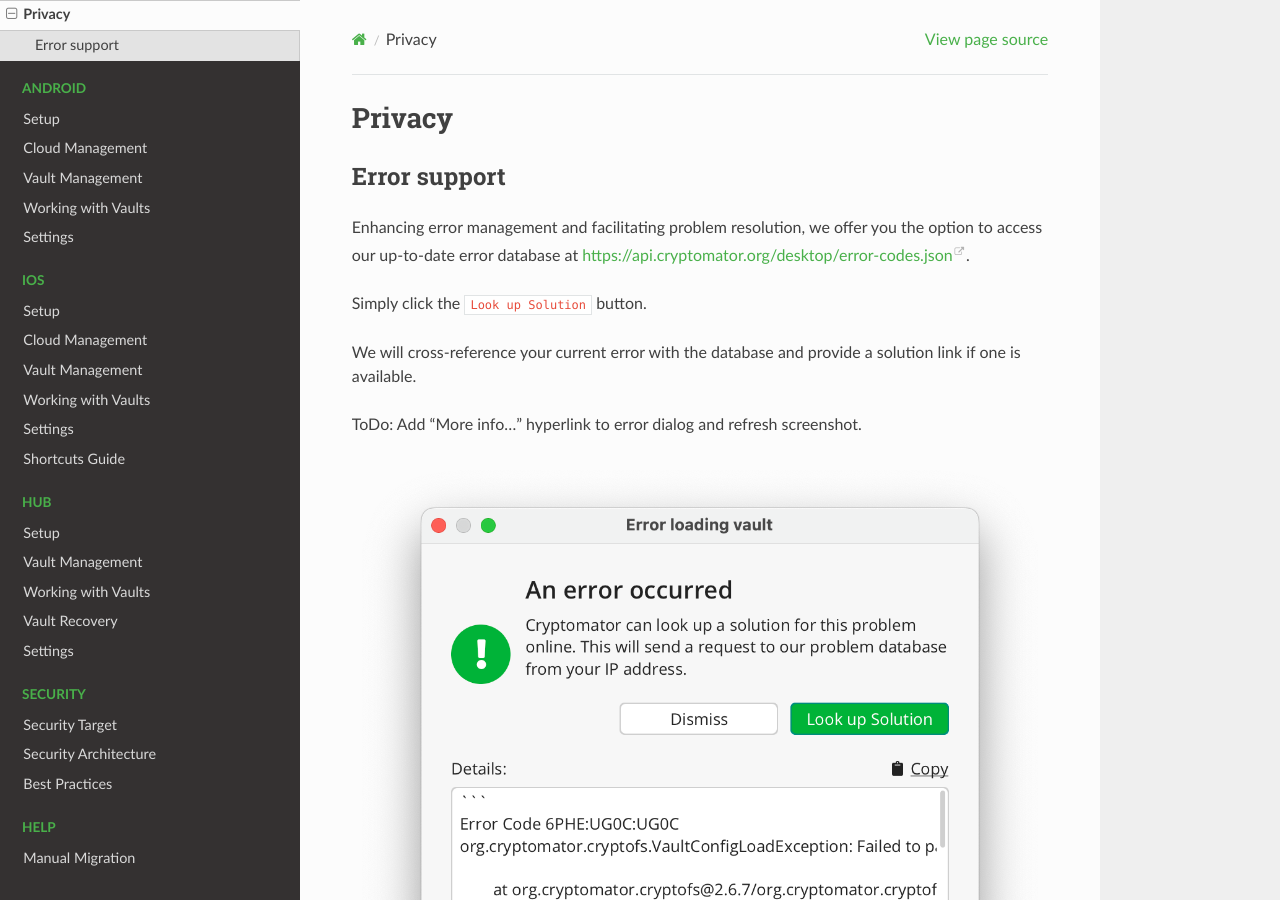
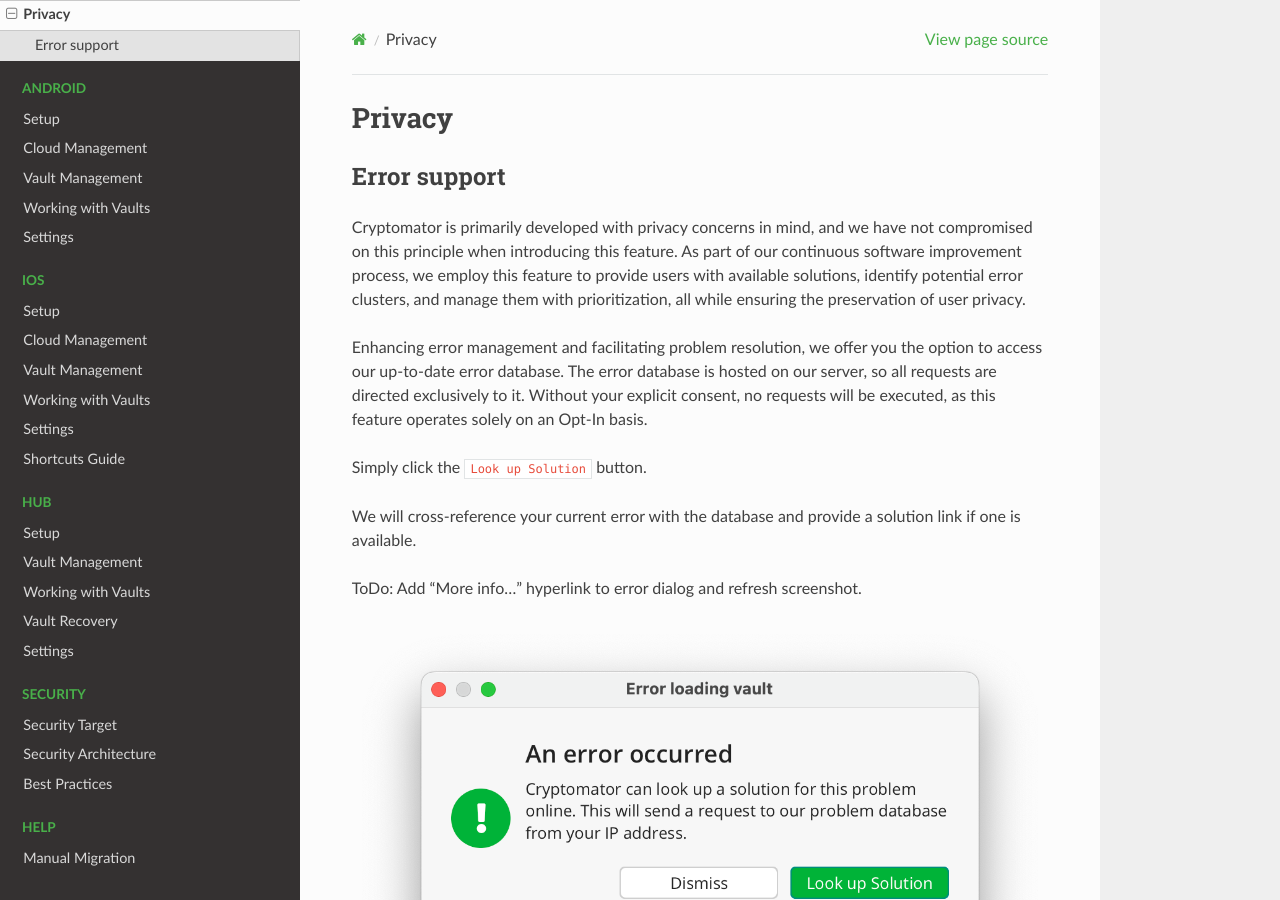
Before and after one commit to cryptomator/docs, a Sphinx documentation site: the page built from source/desktop/privacy.rst, in a window 1280 px wide and 900 px high. Built offline with Sphinx 7.4.7 and the Read the Docs theme 2.0.0, drawn with Linux system fonts in a browser that asks for light colours.

Commit message:
included additional details in 'desktop/privacy/error support'

```diff
--- a/source/desktop/privacy.rst
+++ b/source/desktop/privacy.rst
@@ -4,7 +4,13 @@
 Error support
 -----------------------------
 
-Enhancing error management and facilitating problem resolution, we offer you the option to access our up-to-date error database at https://api.cryptomator.org/desktop/error-codes.json.
+Cryptomator is primarily developed with privacy concerns in mind, and we have not compromised on this principle when introducing this feature.
+As part of our continuous software improvement process, we employ this feature to provide users with available solutions, identify potential error clusters, and manage them with prioritization, all while ensuring the preservation of user privacy.
+
+
+Enhancing error management and facilitating problem resolution, we offer you the option to access our up-to-date error database.
+The error database is hosted on our server, so all requests are directed exclusively to it.
+Without your explicit consent, no requests will be executed, as this feature operates solely on an Opt-In basis.
 
 Simply click the ``Look up Solution`` button.
 
```
